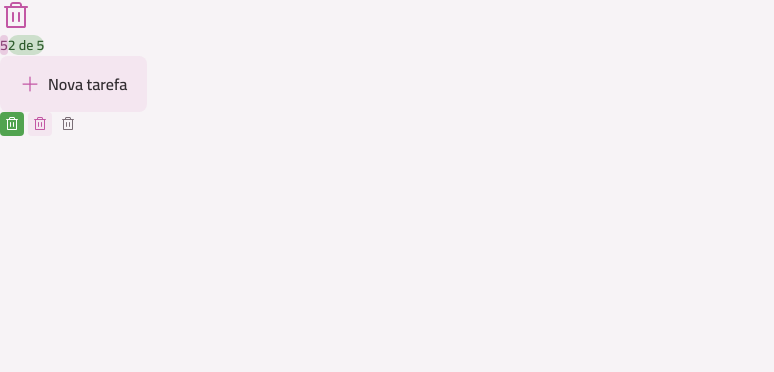
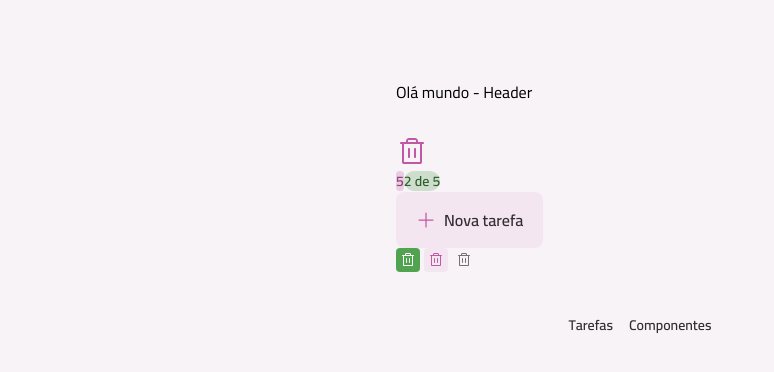
Before and after one commit to JBMILHOUSE/todo, a React (Vite) app: page /componentes in a window 1280 px wide. Shown: the top 372 px of the page, without its empty margins (0-774 px from the left). Built offline with nearby package versions, Linux system fonts and the light colour scheme.

Commit message:
roteando página de componentes

```diff
--- a/src/App.tsx
+++ b/src/App.tsx
@@ -1,33 +1,16 @@
-import TrashIcon from "./assets/icons/trash.svg?react";
-import PlusIcon from "./assets/icons/plus.svg?react";
-
-import Badge from "./components/badge";
-import Button from "./components/button";
-import Icon from "./components/icon";
-import ButtonIcon from "./components/button-icon";
+import { BrowserRouter, Routes, Route } from "react-router"
+import PageComponents from "./pages/page-components"
+import LayoutMain from "./pages/layout-main"
 
 function App() {
   return (
-   <div>
-
-    <div className="flex gap-1">
-      <Icon svg={TrashIcon} className="fill-pink-base"/>
-    </div>
-
-    <div>
-      <Badge variant="secondary">5</Badge>
-      <Badge variant="primary">2 de 5</Badge>
-    </div>
-    <div>
-      <Button icon={PlusIcon}>Nova tarefa</Button>
-    </div>
-
-    <div className="flex gap-1">
-      <ButtonIcon icon={TrashIcon} />
-      <ButtonIcon icon={TrashIcon} variant="secondary"/>
-      <ButtonIcon icon={TrashIcon} variant="tertiary"/>
-    </div>
-   </div>
+   <BrowserRouter>
+      <Routes>
+         <Route element={<LayoutMain />}>
+           <Route path="/componentes"  element={<PageComponents />} />
+         </Route>
+      </Routes>
+   </BrowserRouter>
   )
 }
 
--- /dev/null
+++ b/src/pages/layout-main.tsx
@@ -0,0 +1,26 @@
+import { NavLink, Outlet } from "react-router";
+import Container from "../components/container";
+import Text from "../components/text";
+
+export default function LayoutMain() {
+  return<>
+    <Container as="header" className="mt-3 md:mt-20">
+       Olá mundo - Header
+    </Container>
+    <main className="mt-4 md:mt-8">
+      <Outlet />
+    </main>
+    <footer className="my-5 md:my-10">
+      <nav  className="flex items-center justify-center gap-4">
+        <NavLink to="/">
+           <Text variant="body-sm-bold" className="text-gray-300">
+            Tarefas
+           </Text>
+        </NavLink>
+        <NavLink to="/componentes">
+           <Text variant="body-sm-bold" className="text-gray-300">Componentes</Text>
+        </NavLink>
+      </nav>
+    </footer>
+  </>
+}
--- a/src/pages/page-components.tsx
+++ b/src/pages/page-components.tsx
@@ -0,0 +1,34 @@
+import Badge from "../components/badge";
+import Button from "../components/button";
+import ButtonIcon from "../components/button-icon";
+import Container from "../components/container";
+import Icon from "../components/icon";
+
+import TrashIcon from "../assets/icons/trash.svg?react";
+import PlusIcon from "../assets/icons/plus.svg?react";
+
+
+export default function PageComponents() {
+  return(
+    <Container>
+      <div className="flex gap-1">
+       <Icon svg={TrashIcon} className="fill-pink-base"/>
+      </div>
+
+     <div>
+       <Badge variant="secondary">5</Badge>
+       <Badge variant="primary">2 de 5</Badge>
+      </div>
+
+      <div>
+       <Button icon={PlusIcon}>Nova tarefa</Button>
+      </div>
+
+      <div className="flex gap-1">
+       <ButtonIcon icon={TrashIcon} />
+       <ButtonIcon icon={TrashIcon} variant="secondary"/>
+       <ButtonIcon icon={TrashIcon} variant="tertiary"/>
+      </div>
+    </Container>
+  )
+}
--- /dev/null
+++ b/src/pages/page-home.tsx
@@ -0,0 +1,3 @@
+export default function PageHome() {
+  return<>Página Home</>
+}
```
